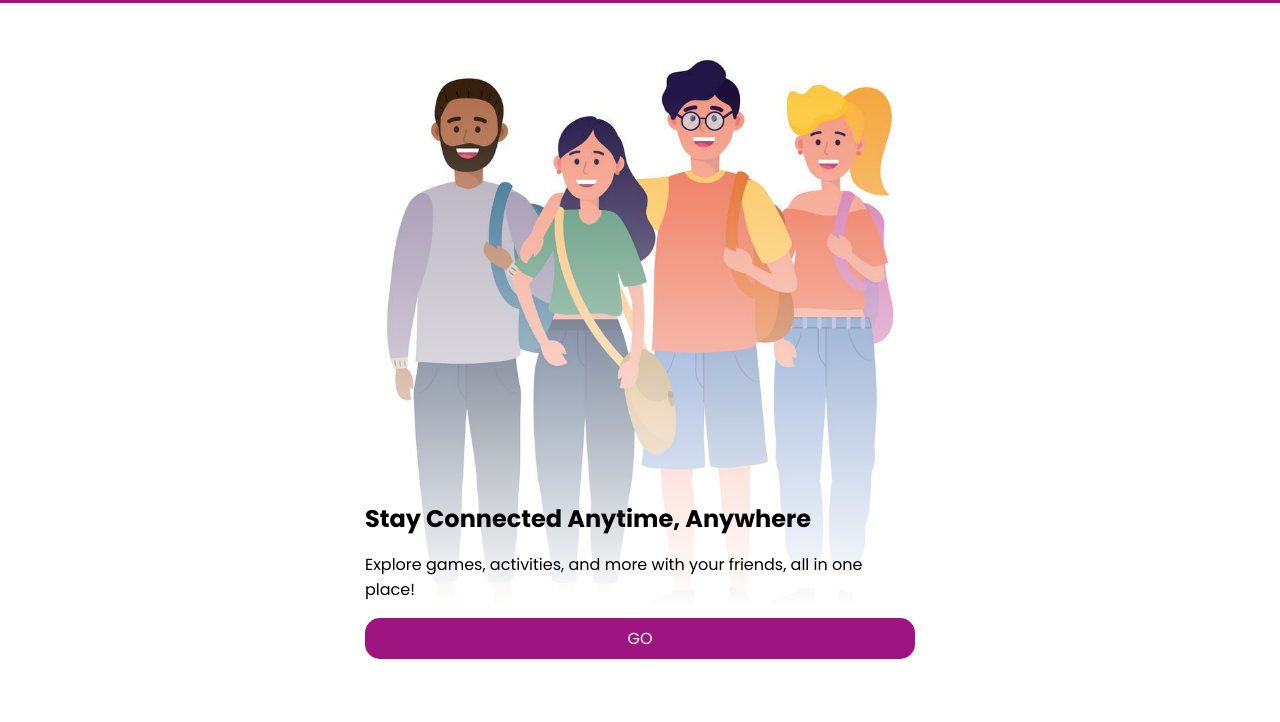
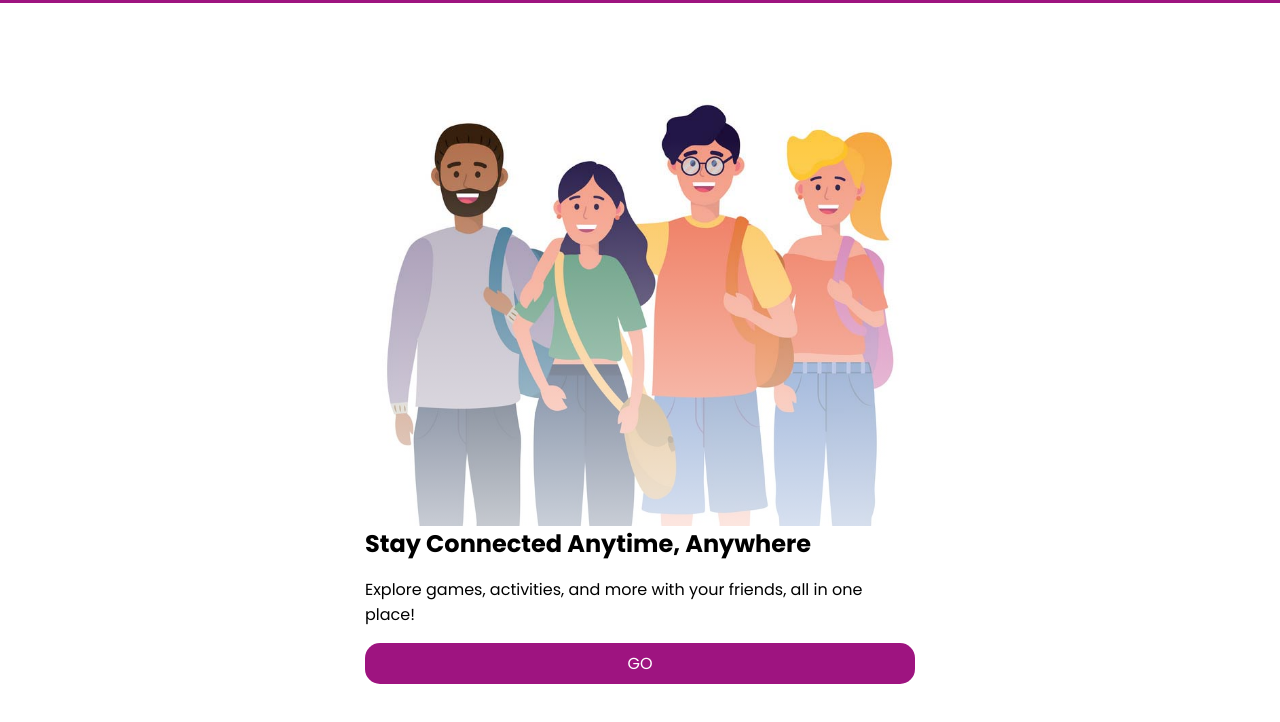
Before and after one commit to johnloser-lwi/vibely_mock_up, a plain HTML site: page index.html in a window 1280 px wide. Shown: the part 50-772 px from the top of the page. Drawn offline with Linux system fonts and the light colour scheme.

Commit message:
optimize desktop

```diff
--- a/css/style.css
+++ b/css/style.css
@@ -30,6 +30,7 @@ body {
     text-transform: uppercase;
     position: fixed;
     width: 100%;
+    z-index: 100;
 }
 
 .login {
@@ -37,9 +38,10 @@ body {
     flex-direction: column;
     align-items: center;
     justify-content: center;
-    height: calc(100vh - 0.3rem - 5rem);
+    height: 90vh;
     width: min(90%,550px);
     position: relative;
+    translate: 0 5%;
     margin: 0 auto;
 }
 
@@ -73,7 +75,8 @@ body {
     width: 100%;
     flex: 3;
     align-content: center;
-    max-height: 70vh;
+    max-height: 100vh;
+    overflow: hidden;
 }
 
 @media screen and (max-height: 667px){
```
